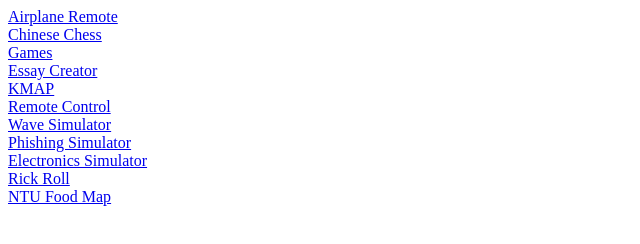
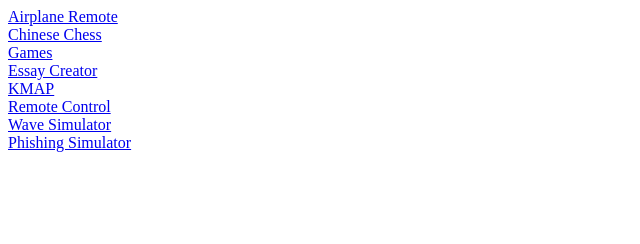
Before and after one commit to pcwu2022/projects, a plain HTML site: page index.html in a window 1280 px wide. Shown: the whole page, without its empty margins (0-640 px from the left). Drawn offline with nearby package versions, Linux system fonts and the light colour scheme.

Commit message:
removed non projects

```diff
--- a/index.html
+++ b/index.html
@@ -17,9 +17,6 @@
         <a href="remote/index.html">Remote Control</a><br>
         <a href="wave/index.html">Wave Simulator</a><br>
         <a href="phishing/index.html">Phishing Simulator</a><br>
-        <a href="Electronics">Electronics Simulator</a><br>
-        <a href="gitarchive">Rick Roll</a><br>
-        <a href="ntufood">NTU Food Map</a><br>
 
         <!-- Add AOS to Script -->
         <script src="https://unpkg.com/aos@2.3.1/dist/aos.js"></script>
```
